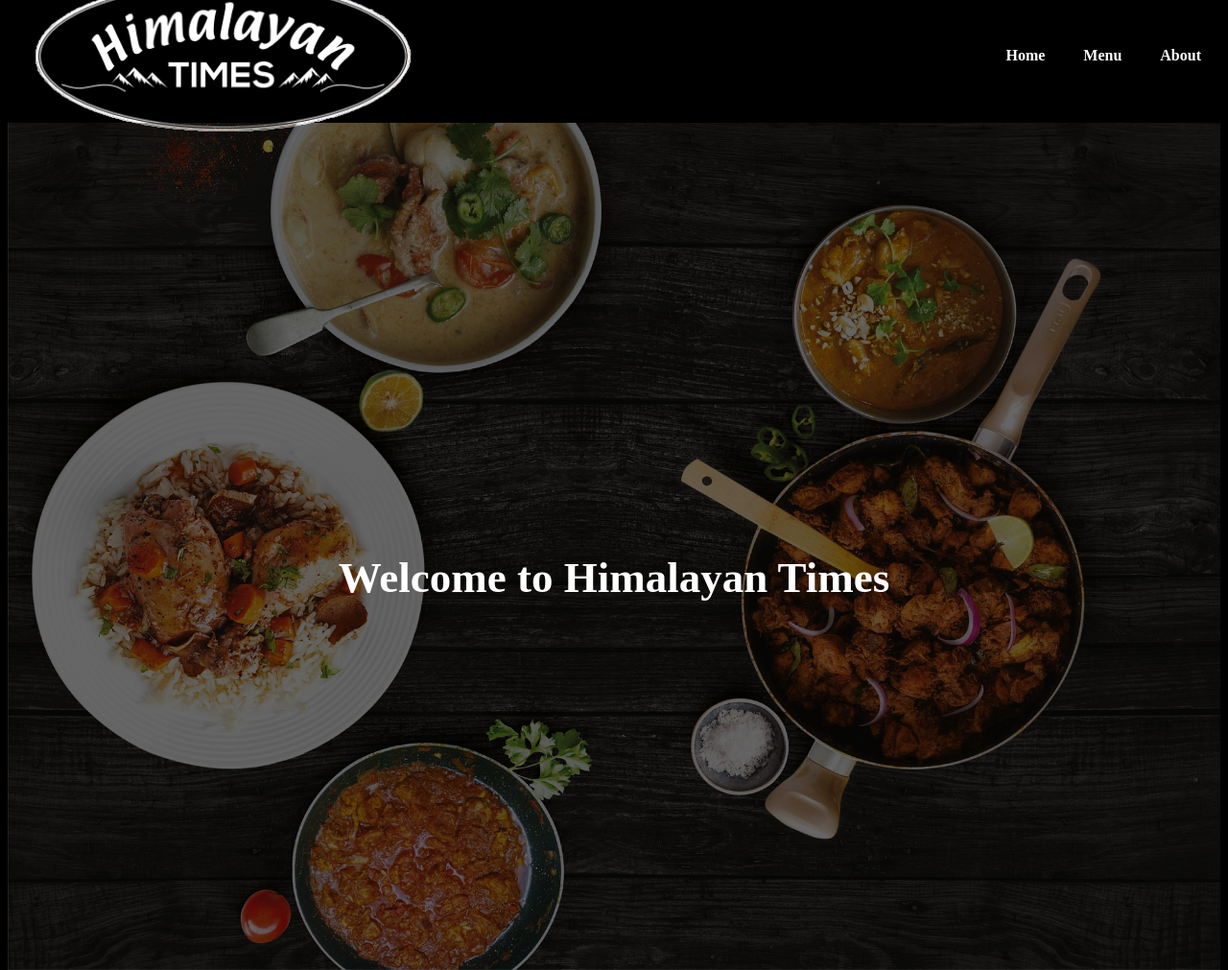
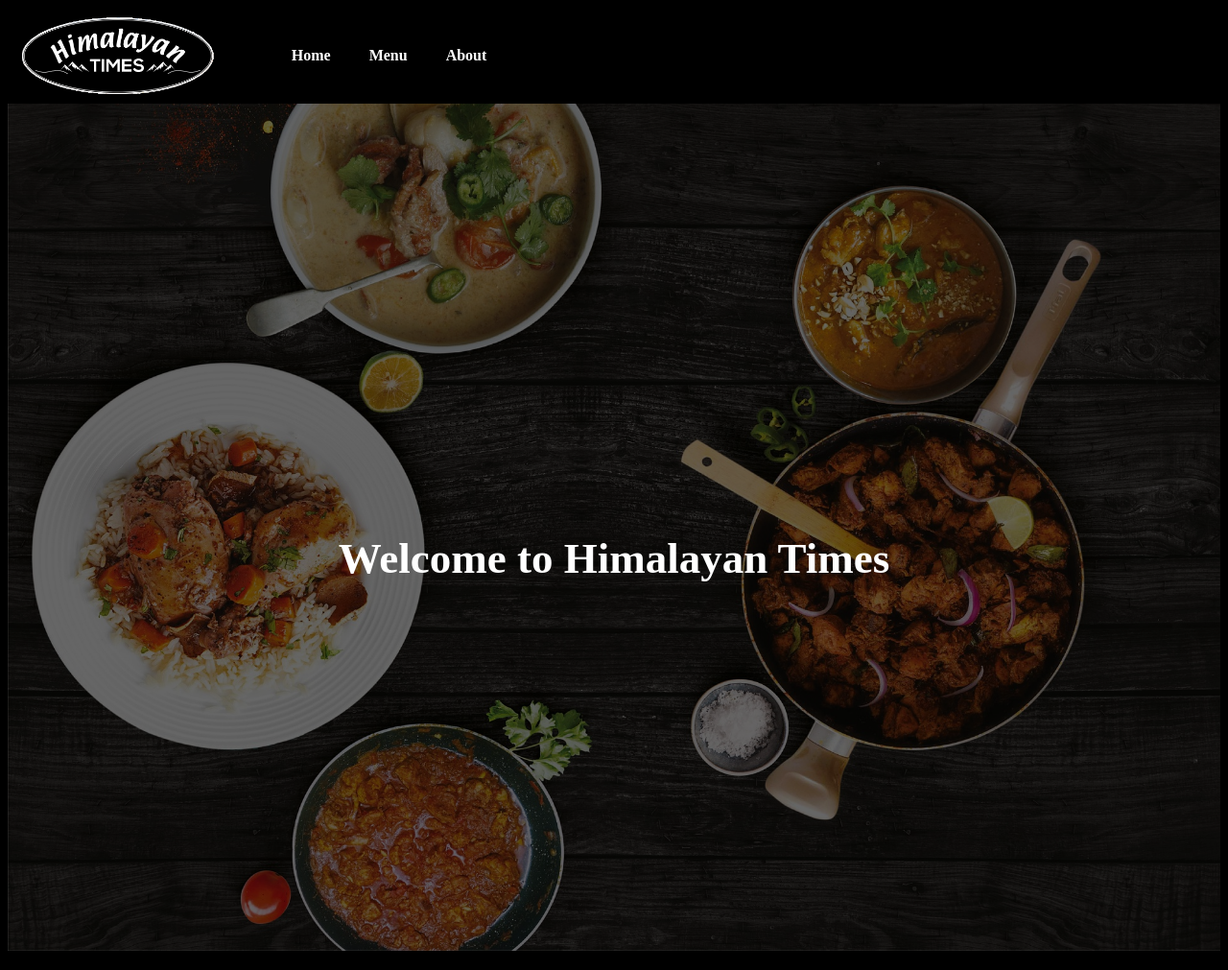
Before and after one commit to ScottGrieveWeb/restaurant-page, a website built with webpack: page src/template.html in a window 1280 px wide. Shown: the whole page at 96% size. Built offline with nearby package versions, Linux system fonts and the light colour scheme.

Commit message:
Tweaks to header layout

```diff
--- a/src/style.css
+++ b/src/style.css
@@ -3,17 +3,17 @@ body {
     height: 100vh;
     display: flex;
     flex-direction: column;
-    gap: 20px;
 }
 header {
     display: flex;
-    justify-content: space-between;
+    justify-content: start;
     align-items: center;
     height: 100px;
+    gap: 50px;
 }
 #logo {
-    height: auto;
-    width: 35%;
+    height: 100px;
+    width: auto;
 }
 #nav-wrapper {
     display: flex;
@@ -28,7 +28,6 @@ header {
 }
 .nav-btn:hover {
     border: solid 1px #A0874F;
-    /* transform: scale(1.2); */
     border-radius: 15px;
     background-color: rgba(160, 135, 79, 0.3);
 }
```
